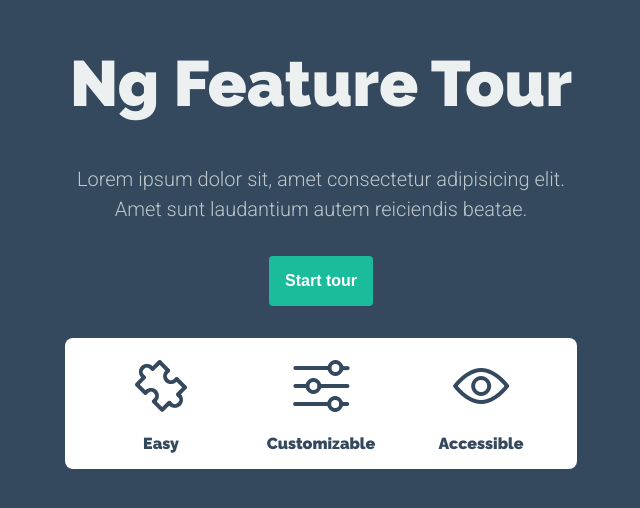
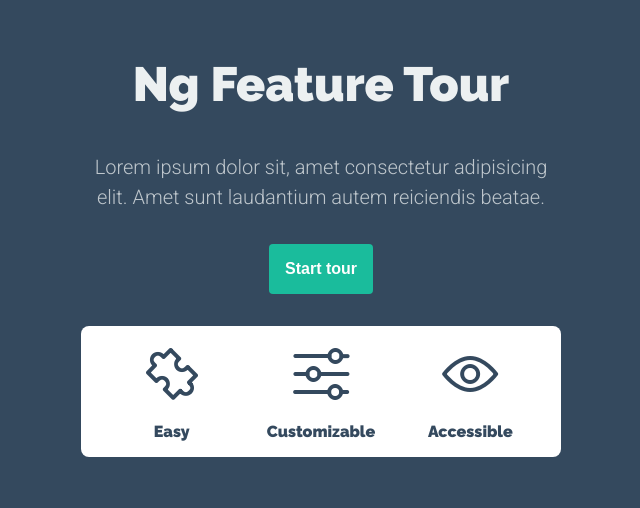
Before and after one commit to rafaelhgc/ng-feature-tour, an Angular app: page / in a window 1280 px wide. Shown: the part 132-640 px from the top of the page, without its empty margins (319-959 px from the left). Built offline with nearby package versions, Linux system fonts and the light colour scheme; what ng-feature-tour would draw is missing.

Commit message:
fixing wrapper padding

```diff
--- a/src/app/app.component.scss
+++ b/src/app/app.component.scss
@@ -6,10 +6,11 @@
   flex-direction: column;
   max-width: 512px;
   margin: 0 auto;
+  padding: 16px;
 
   h1 {
     line-height: 1.5;
-    font-size: 64px;
+    font-size: 48px;
     text-align: center;
     color: #ecf0f1;
     margin-bottom: 32px;
```
